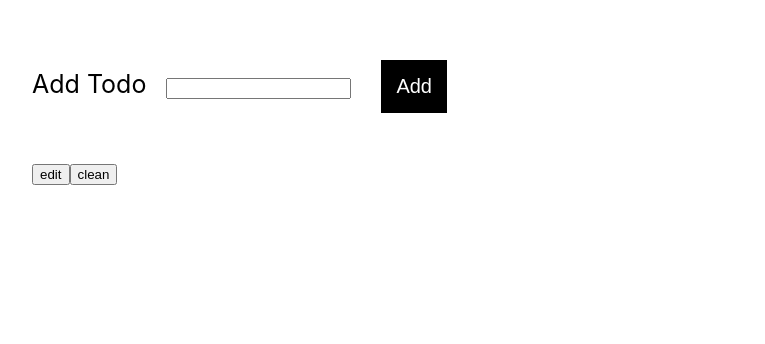
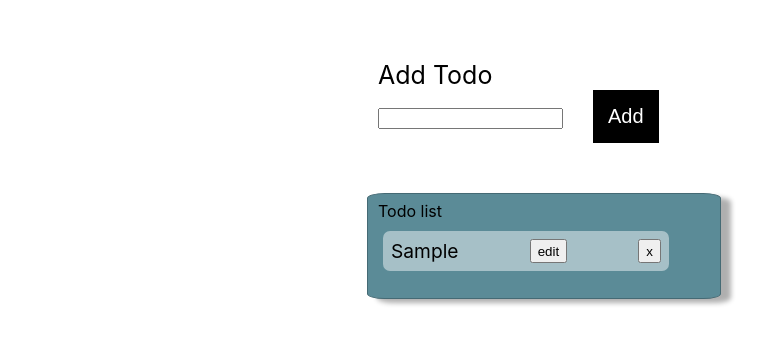
Before and after one commit to vedranaha/Trello-clone, a React (Create React App) app: page / in a window 1280 px wide. Both pictures are taken after typing "Sample" into the empty fields and a click on the button "Add". Shown: the top 344 px of the page, without its empty margins (96-861 px from the left). Built offline with nearby package versions, Linux system fonts and the light colour scheme.

Commit message:
styling, corrections in Todo.js, adding header

```diff
--- a/src/App.css
+++ b/src/App.css
@@ -1,3 +1,35 @@
+.App {
+  display: grid;
+  justify-content: center;
+  align-items: center;
+}
+
+.list {
+  width: 80%;
+  margin: 50px auto 0;
+
+  background-color: rgb(91, 139, 151);
+
+  height: auto;
+  padding: 7px 10px 17px;
+  border: 1px solid rgb(69, 106, 116);
+  border-radius: 5%;
+  display: grid;
+  box-shadow: 10px 4px 5px rgba(0, 0, 0, 0.315);
+}
+
+.todo {
+  background-color: rgba(255, 255, 255, 0.459);
+  height: auto;
+  width: 270px;
+  padding: 8px;
+  margin: 10px 5px;
+  border-radius: 7px;
+  font-size: 1.2rem;
+  display: flex;
+  flex-direction: row;
+  justify-content: space-between;
+}
 .form {
   width: 80%;
   margin: 60px auto 0;
@@ -19,15 +51,3 @@
   background-color: black;
   color: white;
 }
-
-.list {
-  width: 80%;
-  margin: 50px auto 0;
-}
-
-.todo {
-  font-size: 20px;
-  margin: 20px 0 15px 0;
-  display: grid;
-  grid-template-columns: 3fr 1fr 1fr;
-}
--- a/src/App.js
+++ b/src/App.js
@@ -32,6 +32,7 @@ function App() {
       <TodoForm newTodo={newTodo} />
 
       <div className="list">
+        <header>Todo list</header>
         {listTodos.map((e, index) => (
           <Todo todo={e} clean={clean} id={index} edit={updateTodo} />
         ))}
--- a/src/components/Todo.js
+++ b/src/components/Todo.js
@@ -28,14 +28,15 @@ const Todo = (props) => {
   return (
     <div>
       {!modoEdit ? (
-        <div className="Todo">
-          <div>{props.Todo}</div>
+        <div className="todo">
+          <div>{props.todo}</div>
           <button onClick={edit}>edit</button>
-          <button onClick={cleanTodo}>clean</button>
+          <button onClick={cleanTodo}>x</button>
         </div>
       ) : (
         <form className="formEdit" onSubmit={submitEdit}>
-          <input value={editText} onChange={manageEdit} /> <button>Save</button>
+          <input value={editText} onChange={manageEdit} />
+          {""} <button>Save</button>
         </form>
       )}
     </div>
```
